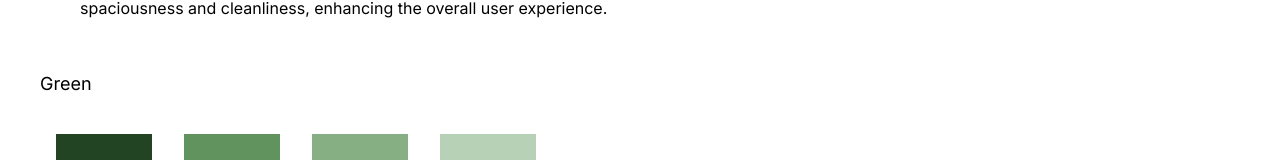
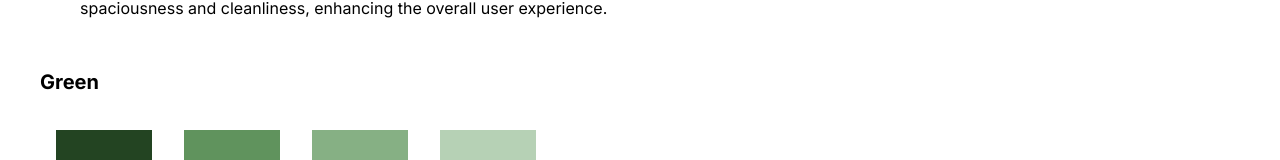
Before and after one commit to yeenathan/studiUs-Style-Guide, a Next.js app: page /colours in a window 1280 px wide. Shown: the part 746-906 px from the top of the page. Built offline with nearby package versions, Linux system fonts and the light colour scheme.

Commit message:
h4 changed to h3 on colour categories

```diff
--- a/pages/colours.js
+++ b/pages/colours.js
@@ -40,7 +40,7 @@ export default function Colours() {
                     colours.map((hue) => {
                     return(
                         <>
-                        <h4>{hue.category}</h4>
+                        <h3>{hue.category}</h3>
                         <div className={styles.colourCategory}>
                         {
                             hue.data.map((style) => {
```
